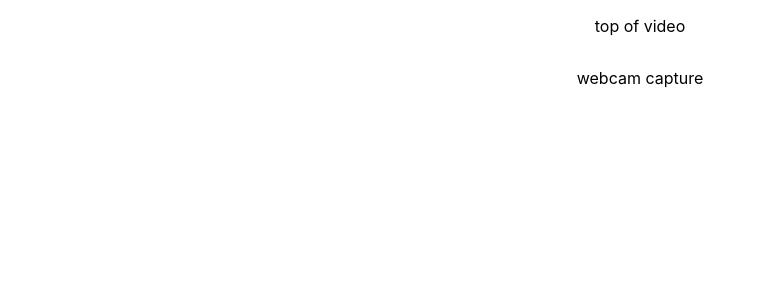
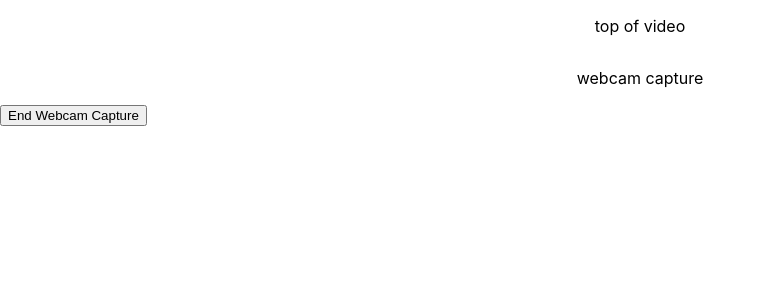
Before and after one commit to danielrosenthal0/face-rec-demo, a React (Create React App) app: page / in a window 1280 px wide. Both pictures are taken after a click on the button "Start Webcam Capture". Shown: the top 300 px of the page, without its empty margins (0-766 px from the left). Built offline with nearby package versions, Linux system fonts and the light colour scheme; no server answers.

Commit message:
stop button works

```diff
--- a/src/App.js
+++ b/src/App.js
@@ -7,12 +7,16 @@ function App() {
   const handleStartWebcam = () => {
     setWebcamStarted(true);
   }
+
+  const handleEndWebcam = () => {
+    setWebcamStarted(false);
+  }
   return (
     <Fragment>
       {webcamStarted ? (
         <WebcamCapture></WebcamCapture>
       ) : <button onClick={handleStartWebcam}>Start Webcam Capture</button>}
-
+      {webcamStarted && <button onClick={handleEndWebcam}>End Webcam Capture</button>}
     </Fragment>
   );
 }
--- a/src/components/WebcamCapture.js
+++ b/src/components/WebcamCapture.js
@@ -22,6 +22,8 @@ const WebcamCapture = (props) => {
             }
         }
         enableWebcam();
+
+
     },[]);
 
     //set up videostream of srcObject
@@ -29,6 +31,12 @@ const WebcamCapture = (props) => {
         console.log('Got MediaStream:', stream);
         if (videoRef.current && stream) {
             videoRef.current.srcObject = stream;
+        }
+
+        return () => {
+            if (stream) {
+                stream.getTracks().forEach((track) => track.stop());
+            }
         }
     }, [stream]);
 
```
